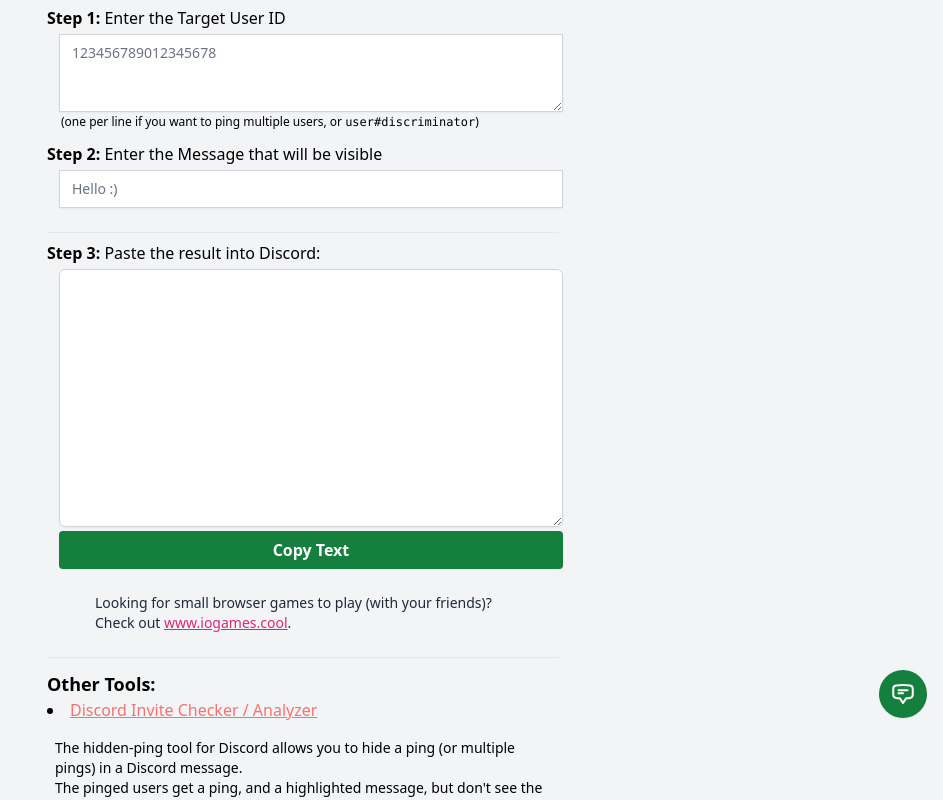
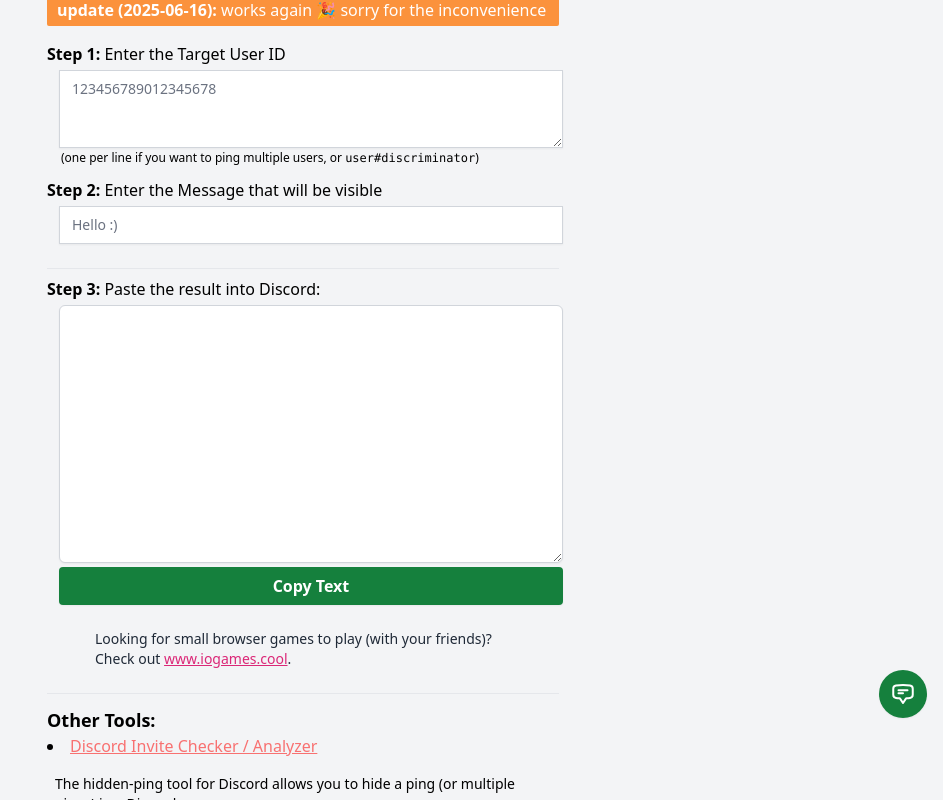
Before and after one commit to JonasDoesThings/discord-hidden-pinger, a website built with Parcel: page src/index.html in a window 1280 px wide. Shown: the part 66-866 px from the top of the page, without its empty margins (337-1280 px from the left). Built offline with nearby package versions, Linux system fonts and the light colour scheme.

Commit message:
refactor: add update banner

```diff
--- a/src/index.html
+++ b/src/index.html
@@ -24,6 +24,10 @@
   <body class="min-w-full h-[93vh] md:h-screen flex flex-col bg-gray-100 p-4">
     <main class="w-auto mx-auto mt-4 md:my-auto md:flex md:flex-col md:justify-center flex-grow">
       <h1 class="text-3xl md:text-4xl font-bold">Discord Hidden Pinger</h1>
+
+      <div class="bg-orange-400 text-white py-1 px-2.5 rounded-sm mt-1">
+        <b>update (2025-06-16):</b> works again 🎉<br class="md:hidden" /> sorry for the inconvenience
+      </div>
 
       <div class="mt-4 mb-1 pr-2">
         <p class="inline-block"><span class="font-semibold">Step 1:</span> Enter the</p>
```
